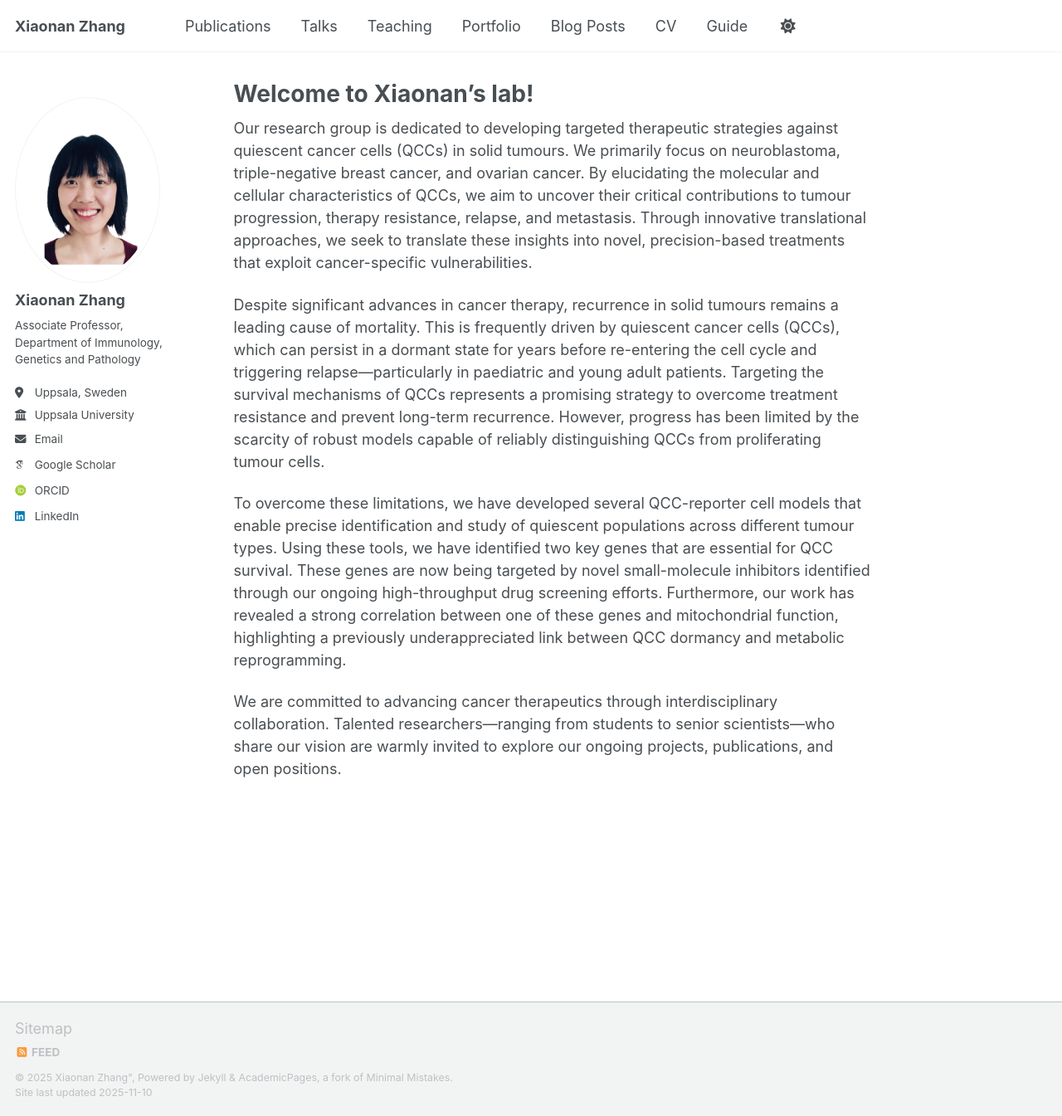
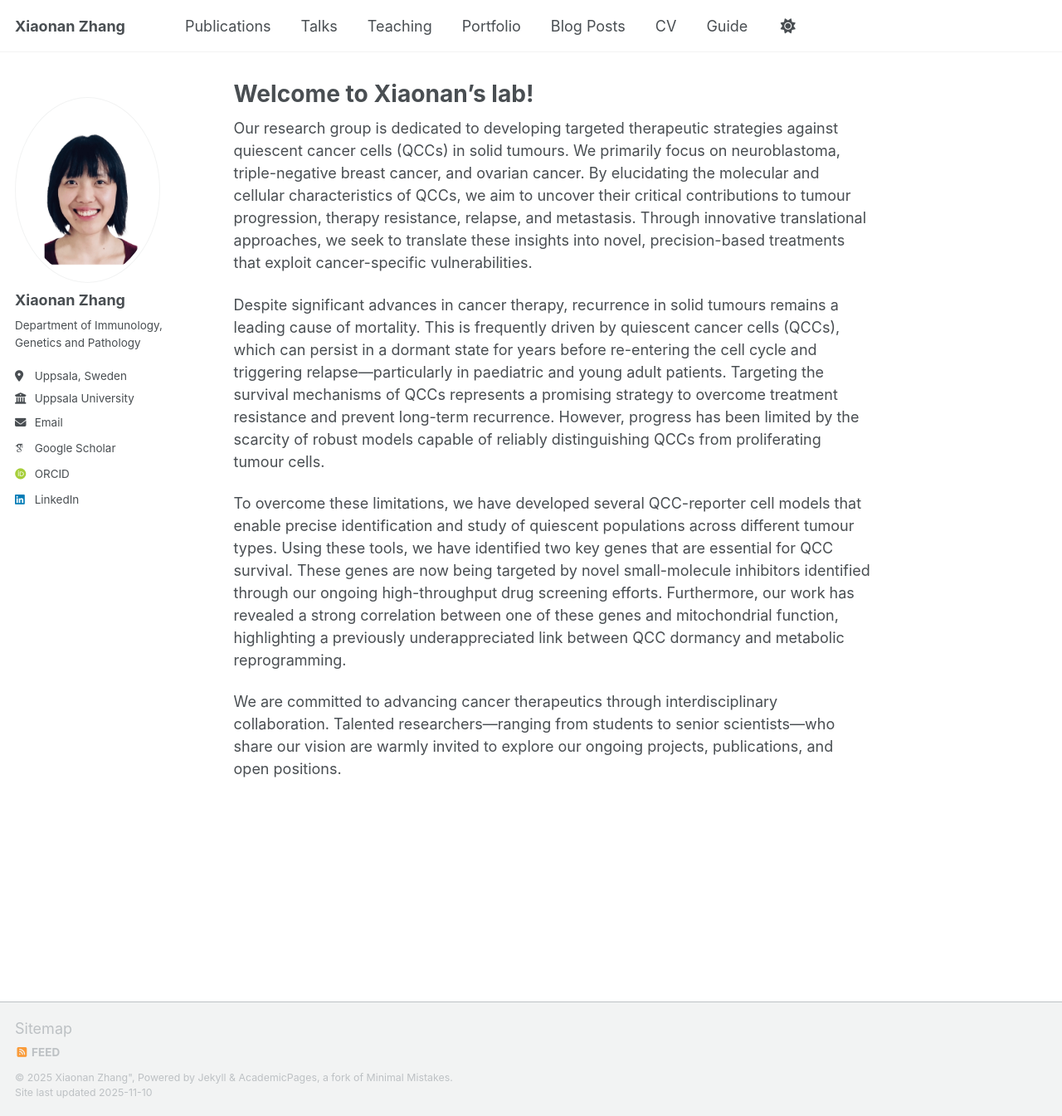
Before and after one commit to Xiaonanzhanglab/XLab, a Jekyll site: the page built from _pages/about.md, in a window 1280 px wide and 1345 px high. Shown: the whole window at 83% size. Built offline with Jekyll 4.4.1, drawn with Linux system fonts in a browser that asks for light colours; some web fonts are replaced; a script that is not in the unit is left out; part of the change alters nothing that is shown.

```diff
--- a/_config.yml
+++ b/_config.yml
@@ -27,6 +27,7 @@ author:
   name             : "Xiaonan Zhang"
   pronouns         : # example: "she/her"
   bio              : "Associate Professor, Department of Immunology, Genetics and Pathology"
+  bio              : "Department of Immunology, Genetics and Pathology"
   location         : "Uppsala, Sweden"
   employer         : "Uppsala University"
   uri              : # URL
```
